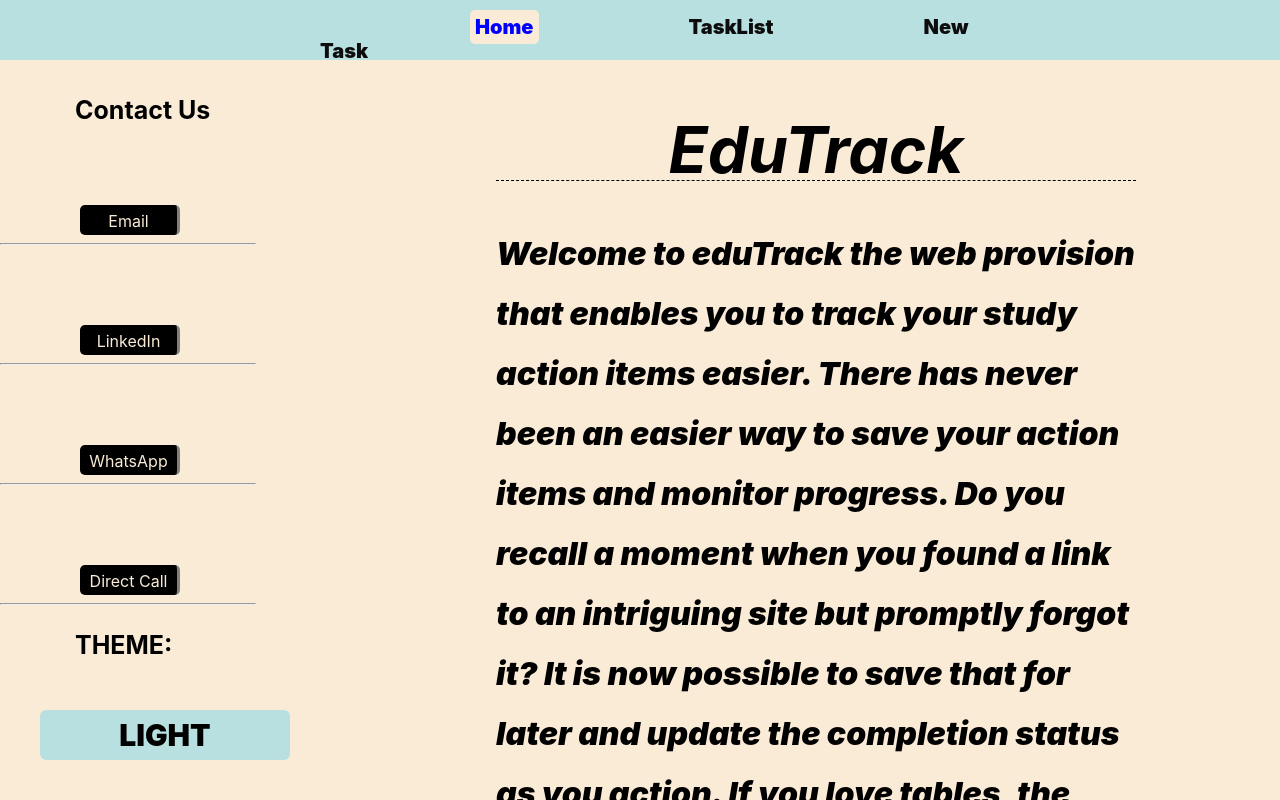
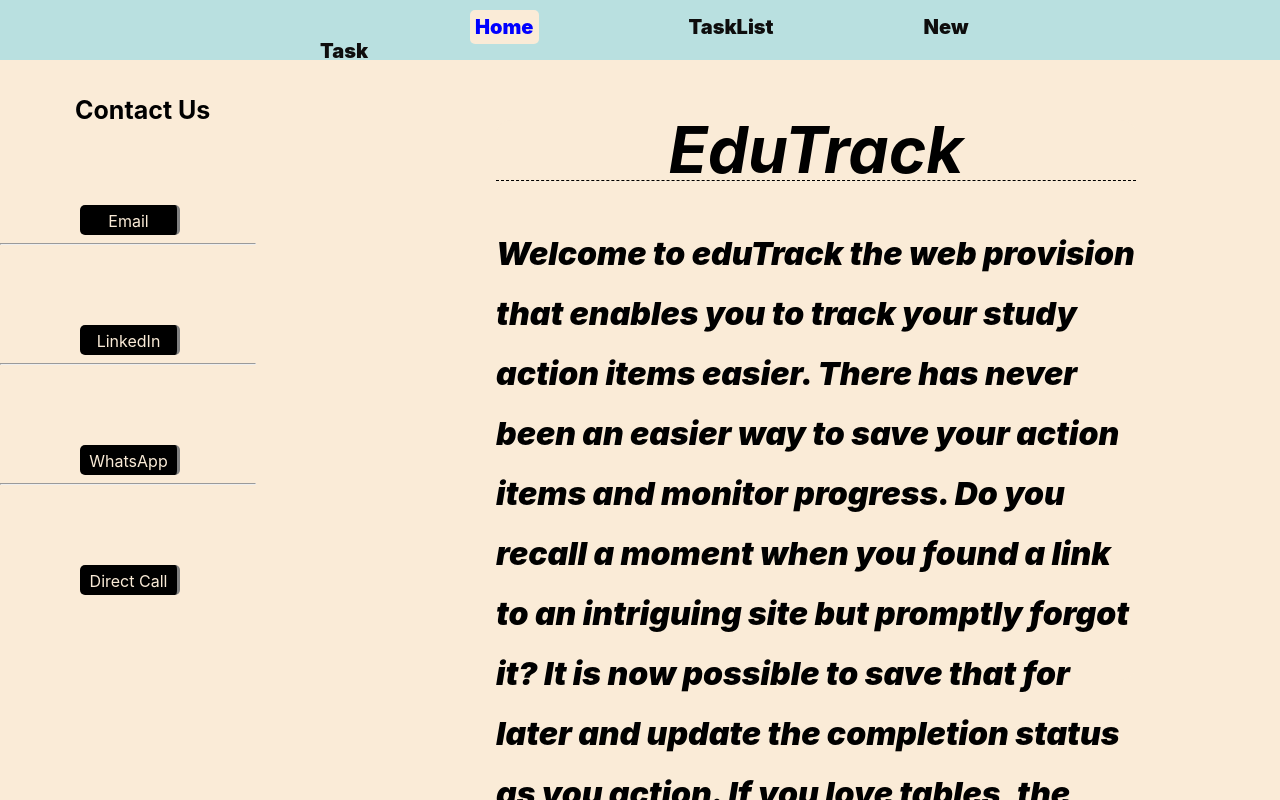
Before and after one commit to Bernardngari/edutrack-frontend, a React (Create React App) app: page / in a window 1280 px wide. Built offline with nearby package versions, Linux system fonts and the light colour scheme; no server answers.

Commit message:
Remove the dark mode button

```diff
--- a/src/components/Home.js
+++ b/src/components/Home.js
@@ -18,13 +18,11 @@ function Home(){
 							<Container><a target="_blank" href="https://wa.me/+254700208172"><div className="contact-button">WhatsApp</div></a></Container>
 							<hr/>
 							<Container><a target="_blank" href="tel:+254700208172"><div className="contact-button">Direct Call</div></a></Container>
-							<hr/>
-							<Container>
-								<h3>THEME:</h3>
-        <div className="button-container" onClick={handleDarkToggle} >
-          <div>{dark? "DARK":"LIGHT"}</div>
-        </div>
-      </Container>
+							{/*<Container>*/}
+        {/*<div className="button-container" onClick={handleDarkToggle} >*/}
+          {/*<div>{dark? "DARK":"LIGHT"}</div>*/}
+        {/*</div>*/}
+      {/*</Container>*/}
 					</div>
 						<div className="main-home-content">
 							<LandingPage />
```
